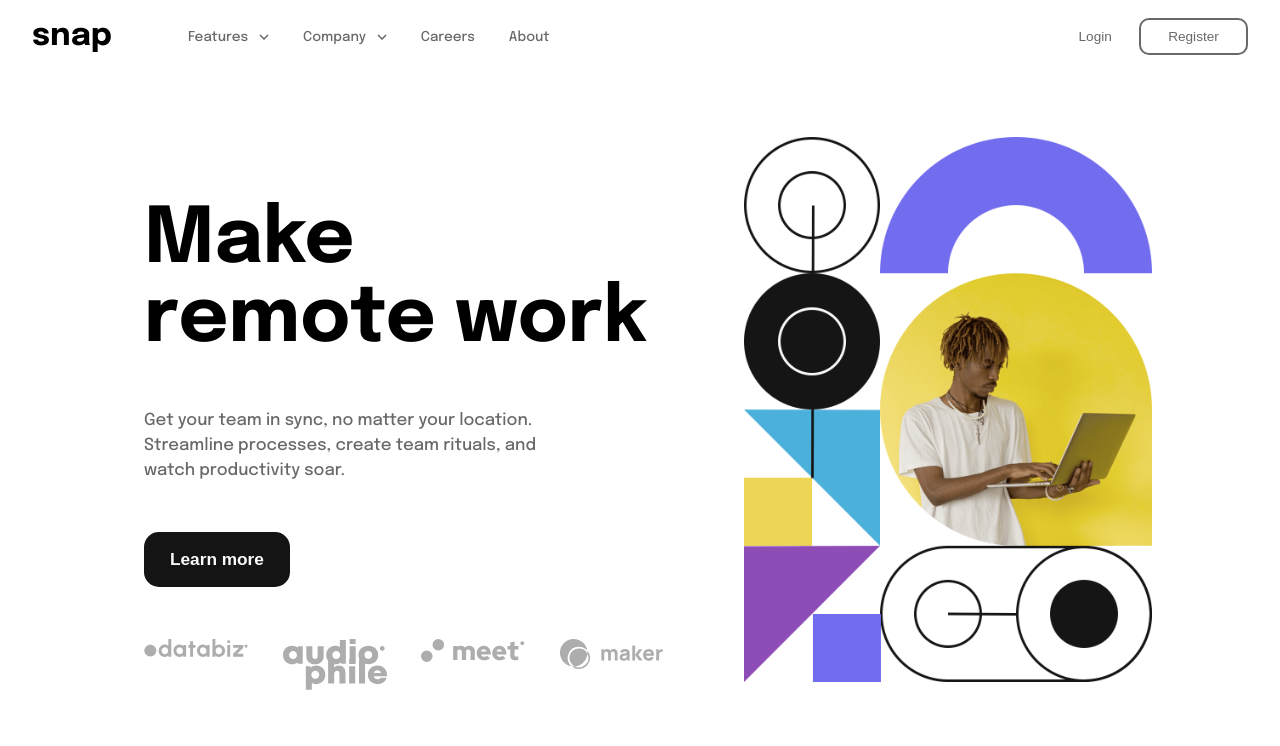
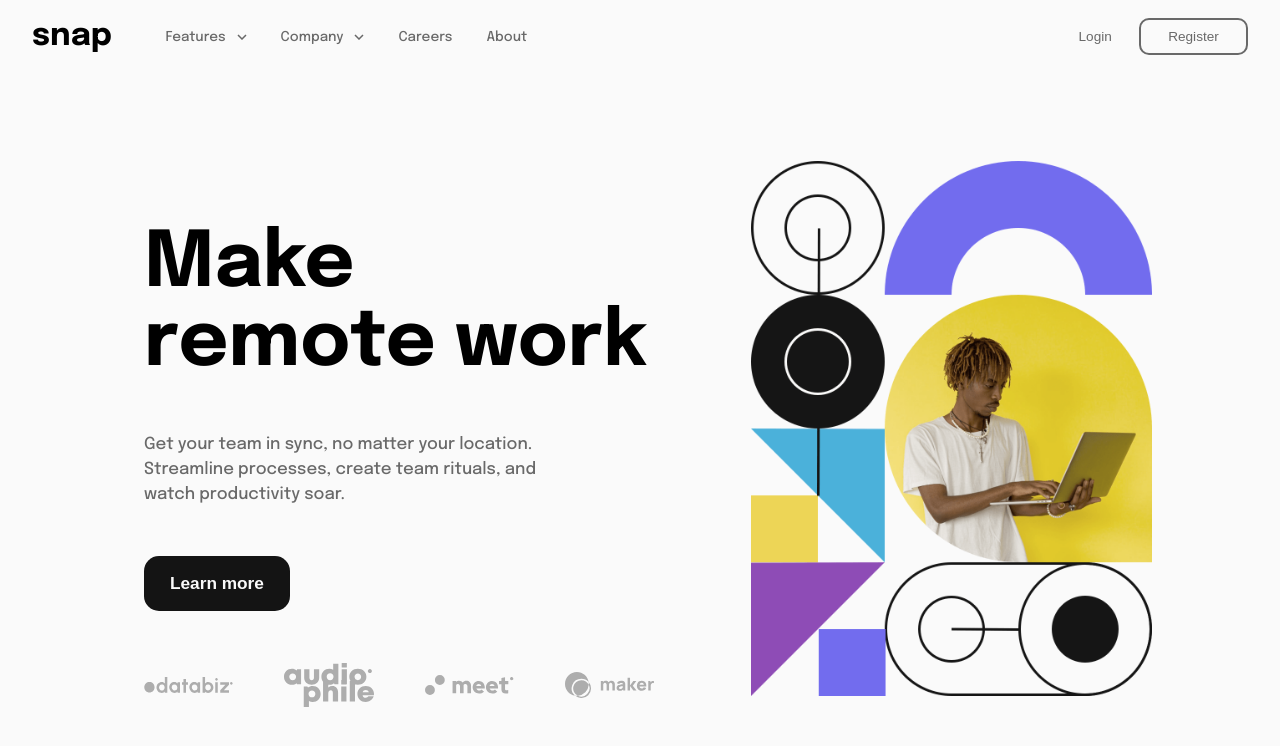
Before and after one commit to koyaboy-Frontend-Mentor/intro-section-with-dropdown-navigation-main, a React (Create React App) app in the folder intro-section-with-dropdown-navigation-main/: page / in a window 1280 px wide. Shown: the top 746 px of the page. Built offline with nearby package versions, Linux system fonts and the light colour scheme.

Commit message:
Project Complete

```diff
--- a/intro-section-with-dropdown-navigation-main/src/App.css
+++ b/intro-section-with-dropdown-navigation-main/src/App.css
@@ -4,6 +4,7 @@
     width: 100vw;
     height: 100vh;
     font-family: 'Epilogue', sans-serif;
+    background-color: hsl(0, 0%, 98%);
 }
 
 p {
@@ -183,9 +184,17 @@ main .main-text-content button {
     font-size: 3.5vw;
 }
 
+main .main-text-content button:hover {
+    cursor: pointer;
+    background-color: transparent;
+    border: 1px solid hsl(0, 0%, 8%);
+    color: hsl(0, 0%, 8%);
+}
+
 main .main-text-content .clients {
     display: flex;
     justify-content: space-between;
+    align-items: center;
     padding-bottom: 3.5em;
 }
 
@@ -198,10 +207,18 @@ main,
     width: 100%;
 }
 
+.dropdown div:hover,
+a:hover,
+.auth-buttons button:hover {
+    color: hsl(0, 0%, 8%);
+}
+
 
 /*Media Queries*/
 
-@media screen and (min-width: 800px) and (max-width: 1440px) {
+
+
+@media screen and (min-width: 950px) and (max-width: 1440px) {
 
     /*Header*/
 
@@ -219,7 +236,7 @@ main,
     }
 
     header .title {
-        margin-right: 1.7em;
+        margin-right: 1em;
     }
 
     header .header-items {
@@ -242,6 +259,20 @@ main,
         gap: 2.5em;
     }
 
+    .dropdown-content {
+        position: absolute;
+        padding: 1em;
+        margin: 0;
+        margin-top: 1em;
+        border-radius: 10px;
+        background-color: white;
+        padding: 1.5em;
+    }
+
+    .dropdown-content.features {
+        margin-left: -5%;
+    }
+
     .auth-buttons {
         display: flex;
         flex-direction: row;
@@ -262,8 +293,8 @@ main,
     main {
         display: flex;
         width: 80%;
-        margin: 4em 0;
-        gap: 4em;
+        margin: 5.5em 0;
+        gap: 5em;
     }
 
 
@@ -278,6 +309,7 @@ main,
         width: 44%;
         order: 2;
     }
+
 
 
     main .main-text-content h2 {
@@ -301,12 +333,10 @@ main,
     }
 
     main .main-text-content .clients {
-        display: flex;
-        justify-content: space-between;
-        padding-bottom: 2.5em;
+        padding-bottom: 0;
     }
 
     main .main-text-content .clients div {
-        width: 20%;
+        width: 17.5%;
     }
 }
--- a/intro-section-with-dropdown-navigation-main/src/components/Header.jsx
+++ b/intro-section-with-dropdown-navigation-main/src/components/Header.jsx
@@ -83,7 +83,7 @@ export default function Header() {
                                         <img src="./images/icon-arrow-down.svg" alt="arrow-down" ref={featuresArrowRef} />
                                     </div>
 
-                                    <div className="dropdown-content" ref={featuresDropdownRef}>
+                                    <div className="dropdown-content features" ref={featuresDropdownRef}>
                                         <div className="feature-items">
                                             <img src="./images/icon-todo.svg" alt="Todo img" />
                                             <a href="/">Todo List</a>
```
